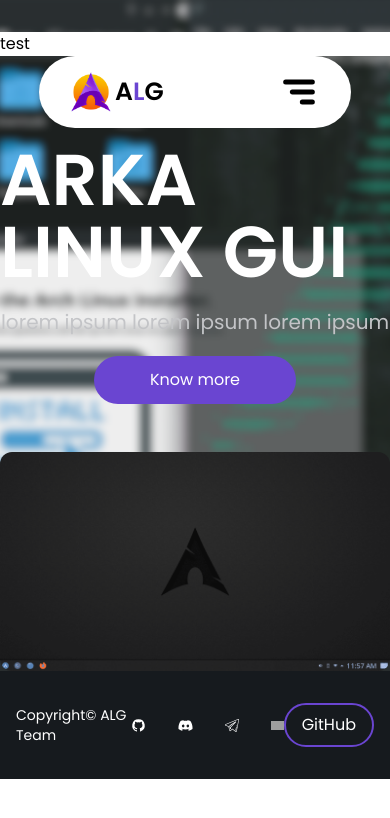
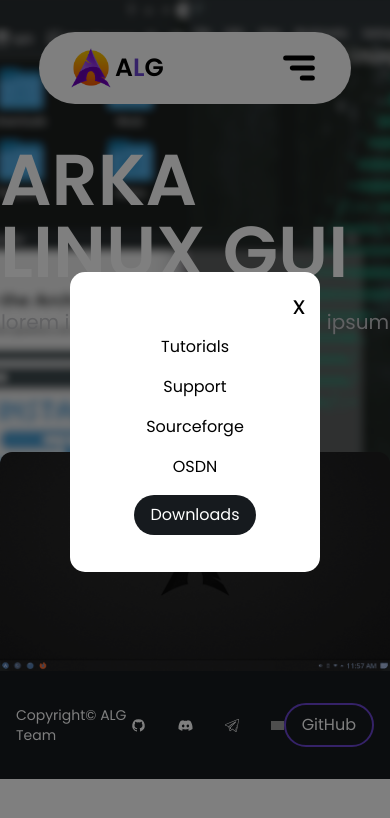
Before and after one commit to 0amirk/alg, a Next.js app: page / in a window 390 px wide. Both pictures are taken after a click on the button 299 px from the left and 68 px from the top of the page. Shown: the top 818 px of the page. Built offline with nearby package versions, Linux system fonts and the light colour scheme; grey boxes are pictures that could not be loaded.

Commit message:
Added working hamburger and mobile nav

```diff
--- /dev/null
+++ b/app/Modal.js
@@ -0,0 +1,40 @@
+"usse client";
+import React, { useEffect } from "react";
+import ReactDOM from "react-dom";
+
+const Modal = ({ onClose, children, title }) => {
+  useEffect(() => {
+    document.body.classList.add("no-scroll");
+    return () => {
+      document.body.classList.remove("no-scroll");
+    };
+  }, []);
+
+  const handleCloseClick = (e) => {
+    e.preventDefault();
+    onClose();
+  };
+
+  const modalContent = (
+    <div className="modal-overlay md:hidden">
+      <div className="modal-wrapper">
+        <div className="modal">
+          <div className="modal-header">
+            <a href="#" onClick={handleCloseClick}>
+              x
+            </a>
+          </div>
+          {title && <h1>{title}</h1>}
+          <div className="modal-body">{children}</div>
+        </div>
+      </div>
+    </div>
+  );
+
+  return ReactDOM.createPortal(
+    modalContent,
+    document.getElementById("modal-root")
+  );
+};
+
+export default Modal;
--- a/app/Navbar.js
+++ b/app/Navbar.js
@@ -2,6 +2,7 @@
 import Link from "next/link";
 import Image from "next/image";
 import { useState } from "react";
+import Modal from "./Modal";
 
 export default function Navbar() {
   const [navOpen, setNavOpen] = useState(false);
@@ -12,7 +13,42 @@
 
   return (
     <section className="absolute w-full mt-8">
-      {navOpen && <div className="bg-white">test</div>}
+      {navOpen && (
+        <Modal onClose={burgerClick}>
+          <div className="flex flex-col items-center justify-center gap-4">
+            <a
+              href="https://www.youtube.com/watch?v=xvFZjo5PgG0&pp=ygUPcmlja3JvbGwgbm8gYWRz"
+              className="hover:text-[#6a45d1]"
+            >
+              Tutorials
+            </a>
+            <a
+              href="https://www.youtube.com/watch?v=xvFZjo5PgG0&pp=ygUPcmlja3JvbGwgbm8gYWRz"
+              className="hover:text-[#6a45d1]"
+            >
+              Support
+            </a>
+            <a
+              href="https://www.youtube.com/watch?v=xvFZjo5PgG0&pp=ygUPcmlja3JvbGwgbm8gYWRz"
+              className="hover:text-[#6a45d1]"
+            >
+              Sourceforge
+            </a>
+            <a
+              href="https://www.youtube.com/watch?v=xvFZjo5PgG0&pp=ygUPcmlja3JvbGwgbm8gYWRz"
+              className="hover:text-[#6a45d1]"
+            >
+              OSDN
+            </a>
+            <Link
+              href="/downloads"
+              className="px-4 py-2 bg-[#161a1e] rounded-3xl text-white"
+            >
+              Downloads
+            </Link>
+          </div>
+        </Modal>
+      )}
       <div className="flex justify-center">
         <div className="flex justify-between items-center px-8 py-4 rounded-full w-[80%] bg-white">
           <Link href="/">
--- a/app/globals.css
+++ b/app/globals.css
@@ -2,32 +2,41 @@
 @tailwind components;
 @tailwind utilities;
 
-/* :root {
-  --foreground-rgb: 0, 0, 0;
-  --background-start-rgb: 214, 219, 220;
-  --background-end-rgb: 255, 255, 255;
+.modal-wrapper {
+  width: 250px;
+  height: 300px;
 }
 
-@media (prefers-color-scheme: dark) {
-  :root {
-    --foreground-rgb: 255, 255, 255;
-    --background-start-rgb: 0, 0, 0;
-    --background-end-rgb: 0, 0, 0;
-  }
+.modal {
+  background: white;
+  height: 100%;
+  width: 100%;
+  border-radius: 15px;
+  padding: 15px;
 }
 
-body {
-  color: rgb(var(--foreground-rgb));
-  background: linear-gradient(
-      to bottom,
-      transparent,
-      rgb(var(--background-end-rgb))
-    )
-    rgb(var(--background-start-rgb));
+.modal-overlay {
+  position: absolute;
+  top: 0;
+  left: 0;
+  width: 100%;
+  height: 100%;
+  display: flex;
+  justify-content: center;
+  align-items: center;
+  background-color: rgba(0, 0, 0, 0.5);
 }
 
-@layer utilities {
-  .text-balance {
-    text-wrap: balance;
-  }
-} */
+.modal-body {
+  padding-top: 10px;
+}
+
+.modal-header {
+  display: flex;
+  justify-content: flex-end;
+  font-size: 25px;
+}
+
+.no-scroll {
+  overflow: hidden;
+}
--- a/app/layout.js
+++ b/app/layout.js
@@ -22,7 +22,10 @@
         <link rel="icon" href="/alg-logo.png" />
         <link rel="apple-touch-icon" sizes="180x180" href="/alg-logo.png" />
       </Head>
-      <body className={poppins.className}>{children}</body>
+      <body className={poppins.className}>
+        {children}
+        <div id="modal-root"></div>
+      </body>
     </html>
   );
 }
--- a/tailwind.config.js
+++ b/tailwind.config.js
@@ -13,8 +13,8 @@
           "conic-gradient(from 180deg at 50% 50%, var(--tw-gradient-stops))",
       },
       gridTemplateColumns: {
-        '40-60': '40% 60%',
-        '60-40': '60% 40%',
+        "40-60": "40% 60%",
+        "60-40": "60% 40%",
       },
     },
   },
```
